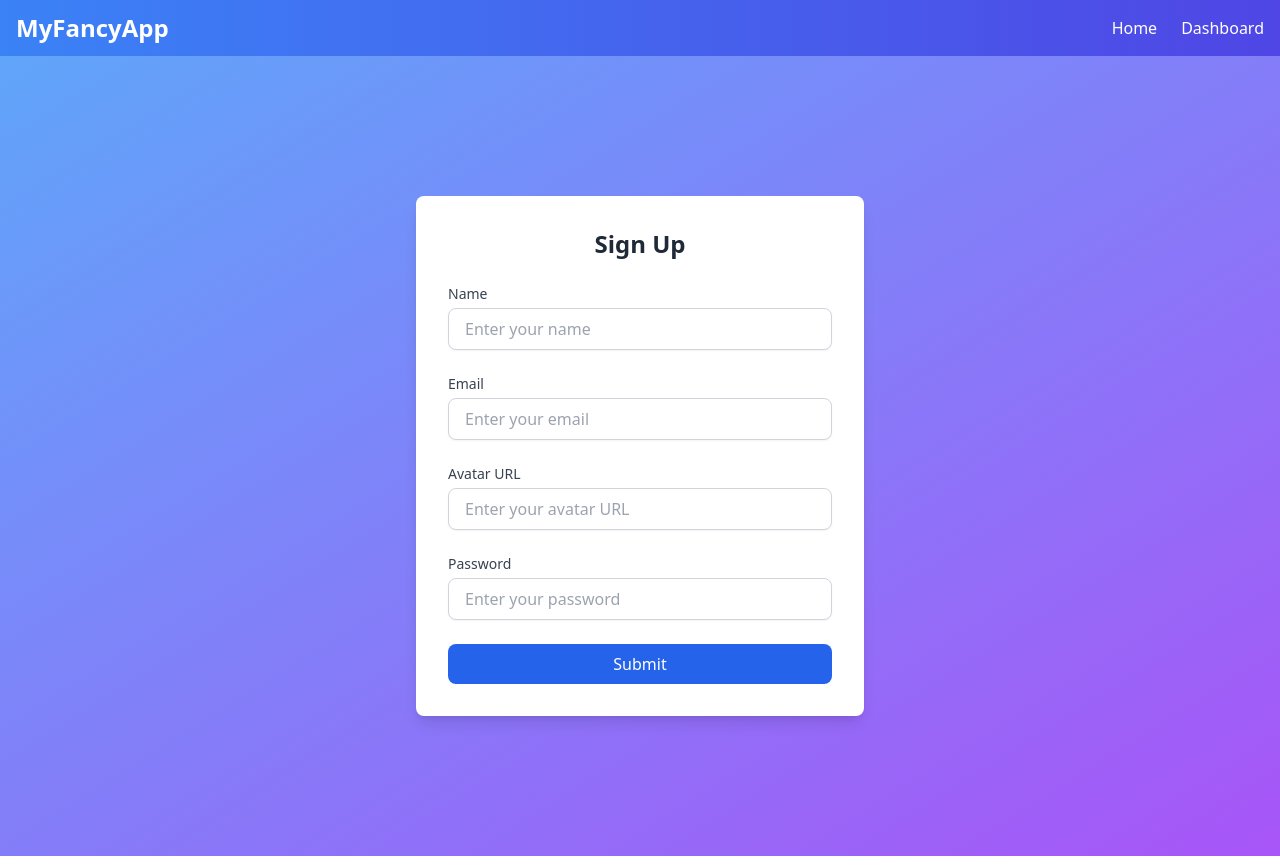
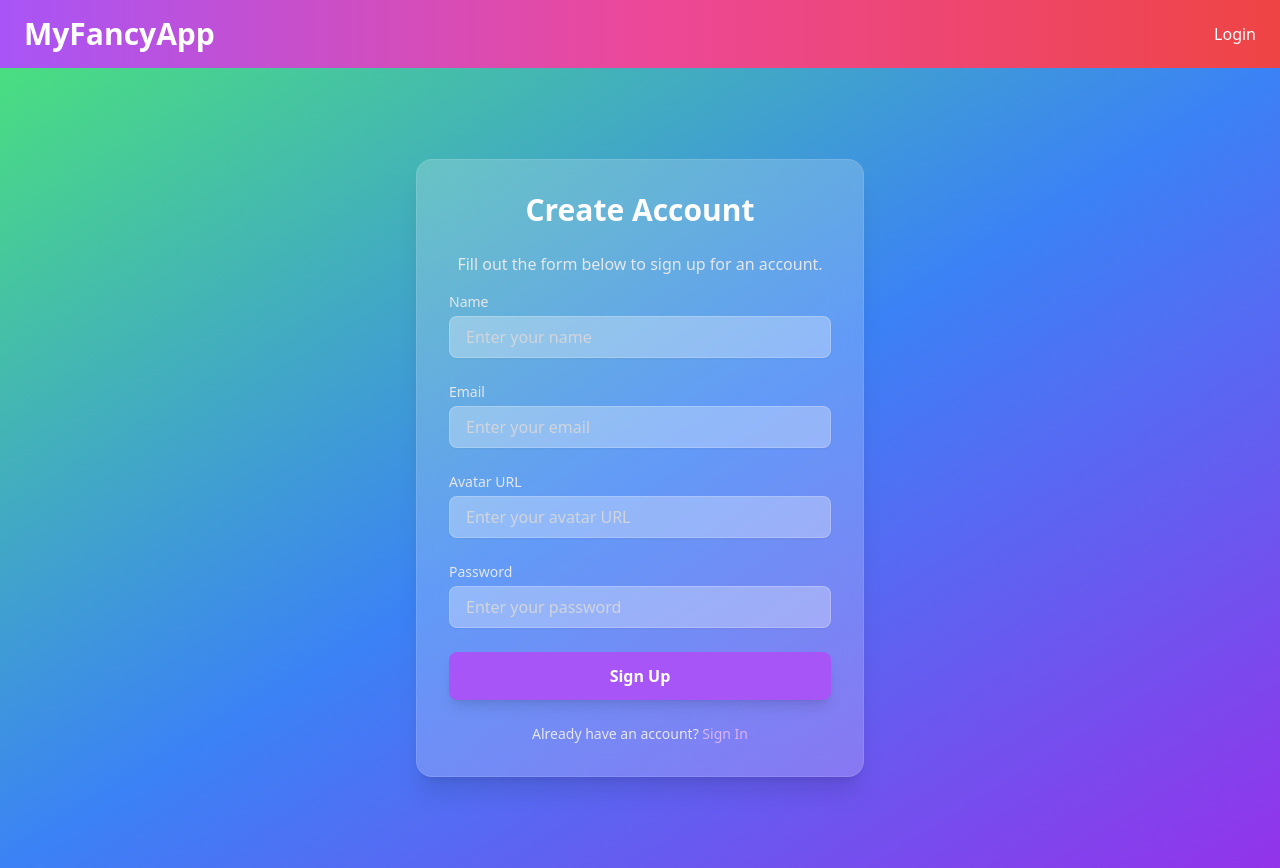
Before and after one commit to MIRJAKARIYA/Pomodoro-Timer-client, a Next.js app: page /sign-up in a window 1280 px wide. Built offline with nearby package versions, Linux system fonts and the light colour scheme.

Commit message:
area and bar charts added for data visualization

```diff
--- a/app/components/Navbar.jsx
+++ b/app/components/Navbar.jsx
@@ -1,16 +1,33 @@
 "use client";
+import { signOut } from "firebase/auth";
 import Link from "next/link";
+import { useRouter } from "next/navigation";
 import { useState } from "react";
+import { useDispatch, useSelector } from "react-redux";
+import { auth } from "../firebase/firebase.config";
+import { removeUser } from "../redux-toolkit/Slices/UserSlice";
 
 export default function Navbar() {
   const [isMenuOpen, setIsMenuOpen] = useState(false);
+  const {user} = useSelector((state)=> state?.userData)
+  const router = useRouter()
+  const dispatch = useDispatch()
 
+ const handleSignOut = () =>{
+  signOut(auth)
+  .then(()=>{
+    dispatch(removeUser({}))
+
+  })
+ }
   return (
-    <nav className="bg-gradient-to-r from-blue-500 to-indigo-600 text-white shadow-lg">
-      <div className="container mx-auto px-4 py-3 flex items-center justify-between">
+    <nav className="bg-gradient-to-r from-purple-500 via-pink-500 to-red-500 text-white shadow-lg">
+      <div className="container mx-auto px-6 py-4 flex items-center justify-between">
         {/* Logo */}
-        <div className="text-2xl font-bold">
-          <Link href="/">MyFancyApp</Link>
+        <div className="text-3xl font-bold">
+            <span className="cursor-pointer hover:text-gray-300 transition duration-300">
+              MyFancyApp
+            </span>
         </div>
 
         {/* Hamburger Menu for Small Screens */}
@@ -19,7 +36,7 @@ export default function Navbar() {
           onClick={() => setIsMenuOpen(!isMenuOpen)}
         >
           <svg
-            className="h-6 w-6"
+            className="h-7 w-7"
             xmlns="http://www.w3.org/2000/svg"
             fill="none"
             viewBox="0 0 24 24"
@@ -43,26 +60,74 @@ export default function Navbar() {
           </svg>
         </button>
 
-        {/* Links */}
-        <div
-          className={`md:flex items-center space-x-6 ${
-            isMenuOpen ? "block" : "hidden"
-          } md:block`}
+        {/* Links for Desktop */}
+        <div className="hidden md:flex items-center space-x-6">
+          {!user?.email ? (
+            <Link
+              href="/sign-in"
+              className="hover:text-gray-200 transition duration-300 font-medium"
             >
+              Login
+            </Link>
+          ) : (
+            <>
               <Link
                 href="/"
-            className="hover:text-gray-200 transition duration-300"
+                className="hover:text-gray-200 transition duration-300 font-medium"
               >
                 Home
               </Link>
               <Link
                 href="/dashboard"
-            className="hover:text-gray-200 transition duration-300"
+                className="hover:text-gray-200 transition duration-300 font-medium"
               >
                 Dashboard
               </Link>
+              <button
+                onClick={handleSignOut} // Replace with actual logout logic
+                className="bg-white text-purple-600 hover:bg-gray-200 font-medium px-4 py-2 rounded-lg shadow-md transition duration-300"
+              >
+                Logout
+              </button>
+            </>
+          )}
         </div>
       </div>
+
+      {/* Dropdown for Mobile */}
+      {isMenuOpen && (
+        <div className="md:hidden bg-purple-600 text-white space-y-4 py-4 px-6">
+          {!user?.email ? (
+            <Link
+              href="/sign-in"
+              className="block hover:text-gray-300 transition duration-300"
+            >
+              Login
+            </Link>
+          ) : (
+            <>
+              <Link
+                href="/"
+                className="block hover:text-gray-300 transition duration-300"
+              >
+                Home
+              </Link>
+              <Link
+                href="/dashboard"
+                className="block hover:text-gray-300 transition duration-300"
+              >
+                Dashboard
+              </Link>
+              <button
+                onClick={handleSignOut} // Replace with actual logout logic
+                className="w-full text-left bg-white text-purple-600 hover:bg-gray-200 font-medium px-4 py-2 rounded-lg shadow-md transition duration-300"
+              >
+                Logout
+              </button>
+            </>
+          )}
+        </div>
+      )}
     </nav>
   );
 }
--- a/app/page.js
+++ b/app/page.js
@@ -17,7 +17,7 @@ export default function Home() {
   return (
     <>
     {/* 25 minutes 1500 seconds */}
-    <Timer timeSpan={10} timerType="focus-session"/>
+    <Timer timeSpan={1500} timerType="focus-session"/>
     </>
   );
 }
--- a/app/redux-toolkit/Slices/UserSlice.js
+++ b/app/redux-toolkit/Slices/UserSlice.js
@@ -21,7 +21,7 @@ const Slice = createSlice({
       // localStorage.setItem("loggedInUser", empData);
     },
     removeUser: (state, action) => {
-      state.user = {};
+      state.user =action.payload;
       localStorage.removeItem("loggedInUser");
     },
   },
--- a/app/sign-in/page.js
+++ b/app/sign-in/page.js
@@ -1,4 +1,3 @@
-// pages/login.js
 "use client";
 import { useState } from "react";
 import Head from "next/head";
@@ -8,6 +7,8 @@ import { useDispatch } from "react-redux";
 import { addUser } from "@/app/redux-toolkit/Slices/UserSlice";
 import { useRouter } from "next/navigation";
 import useAxiosPublic from "../hooks/useAxiosPublic";
+import Link from "next/link";
+
 export default function Login() {
   const dispatch = useDispatch();
   const router = useRouter();
@@ -45,37 +46,43 @@ export default function Login() {
       setSuccessMessage("");
     } else {
       setErrors({});
-      // Simulate login logic (e.g., API call)
-      signInWithEmailAndPassword(auth, email.value, password.value).then(
-        (currentUser) => {
-
-          axiosPublic.get(`/api/users/${currentUser?.user?.email}`)
-          .then((res)=>{
-            dispatch(addUser(res?.data?.data));
-            localStorage.setItem("loggedInUser",JSON.stringify(res?.data?.data))
-            router.push("/")
-          });
-        }
-      );
-      setSuccessMessage("Login successful!");
+      signInWithEmailAndPassword(auth, formData.email, formData.password)
+        .then((currentUser) => {
+          axiosPublic
+            .get(`/api/users/${currentUser?.user?.email}`)
+            .then((res) => {
+              dispatch(addUser(res?.data?.data));
+              localStorage.setItem(
+                "loggedInUser",
+                JSON.stringify(res?.data?.data)
+              );
+              router.push("/");
+            });
+        })
+        .catch((error) => {
+          setErrors({ email: "Invalid login credentials." });
+        });
     }
   };
 
   return (
-    <div className="bg-gradient-to-br from-green-400 to-teal-500 min-h-screen flex items-center justify-center">
+    <div className="min-h-screen bg-gradient-to-br from-green-400 via-blue-500 to-purple-600 flex items-center justify-center">
       <Head>
         <title>Login</title>
       </Head>
-      <div className="bg-white shadow-lg rounded-lg p-8 w-full max-w-md">
-        <h2 className="text-2xl font-bold text-gray-800 text-center mb-6">
-          Login
+      <div className="bg-white/20 backdrop-blur-lg shadow-xl rounded-2xl p-8 w-full max-w-md border border-white/10">
+        <h2 className="text-3xl font-extrabold text-white text-center mb-6">
+          Welcome Back
         </h2>
+        <p className="text-center text-gray-200 mb-4">
+          Log in to your account to continue.
+        </p>
         <form onSubmit={handleSubmit} className="space-y-6">
           {/* Email Field */}
           <div>
             <label
               htmlFor="email"
-              className="block text-sm font-medium text-gray-700"
+              className="block text-sm font-medium text-gray-200"
             >
               Email
             </label>
@@ -85,11 +92,11 @@ export default function Login() {
               name="email"
               value={formData.email}
               onChange={handleChange}
-              className="mt-1 w-full px-4 py-2 border border-gray-300 rounded-lg shadow-sm focus:outline-none focus:ring-2 focus:ring-green-500 focus:border-green-500"
+              className="mt-1 w-full px-4 py-2 bg-white/30 border border-white/20 rounded-lg shadow-sm text-gray-100 placeholder-gray-300 focus:outline-none focus:ring-2 focus:ring-purple-400 focus:border-purple-400"
               placeholder="Enter your email"
             />
             {errors.email && (
-              <p className="text-red-500 text-sm mt-1">{errors.email}</p>
+              <p className="text-red-400 text-sm mt-1">{errors.email}</p>
             )}
           </div>
 
@@ -97,7 +104,7 @@ export default function Login() {
           <div>
             <label
               htmlFor="password"
-              className="block text-sm font-medium text-gray-700"
+              className="block text-sm font-medium text-gray-200"
             >
               Password
             </label>
@@ -107,18 +114,18 @@ export default function Login() {
               name="password"
               value={formData.password}
               onChange={handleChange}
-              className="mt-1 w-full px-4 py-2 border border-gray-300 rounded-lg shadow-sm focus:outline-none focus:ring-2 focus:ring-green-500 focus:border-green-500"
+              className="mt-1 w-full px-4 py-2 bg-white/30 border border-white/20 rounded-lg shadow-sm text-gray-100 placeholder-gray-300 focus:outline-none focus:ring-2 focus:ring-purple-400 focus:border-purple-400"
               placeholder="Enter your password"
             />
             {errors.password && (
-              <p className="text-red-500 text-sm mt-1">{errors.password}</p>
+              <p className="text-red-400 text-sm mt-1">{errors.password}</p>
             )}
           </div>
 
           {/* Submit Button */}
           <button
             type="submit"
-            className="w-full py-2 px-4 bg-green-600 text-white rounded-lg font-medium hover:bg-green-700 focus:outline-none focus:ring-2 focus:ring-green-500"
+            className="w-full py-3 px-4 bg-purple-500 hover:bg-purple-600 text-white rounded-lg font-semibold shadow-lg transition duration-300 transform hover:scale-105 focus:outline-none focus:ring-2 focus:ring-purple-400"
           >
             Login
           </button>
@@ -126,8 +133,21 @@ export default function Login() {
 
         {/* Success Message */}
         {successMessage && (
-          <p className="text-green-500 text-center mt-4">{successMessage}</p>
+          <p className="text-green-300 text-center mt-4">{successMessage}</p>
         )}
+
+        {/* Sign Up Link */}
+        <div className="mt-6 text-center">
+          <p className="text-gray-200 text-sm">
+            Don&apos;t have an account?{" "}
+            <Link
+              href="/sign-up"
+              className="text-purple-300 font-medium hover:underline"
+            >
+              Sign Up
+            </Link>
+          </p>
+        </div>
       </div>
     </div>
   );
--- a/app/sign-up/page.js
+++ b/app/sign-up/page.js
@@ -1,13 +1,14 @@
 "use client";
 import { useState } from "react";
-import { createUserWithEmailAndPassword,updateProfile,signOut } from "firebase/auth";
+import { createUserWithEmailAndPassword, updateProfile, signOut } from "firebase/auth";
 import { auth } from "../firebase/firebase.config";
-import { useRouter } from 'next/navigation';
+import { useRouter } from "next/navigation";
 import useAxiosPublic from "../hooks/useAxiosPublic";
+import Link from "next/link";
 
 const SignUpPage = () => {
   const router = useRouter();
-  const axiosPublic = useAxiosPublic()
+  const axiosPublic = useAxiosPublic();
   const [formData, setFormData] = useState({
     name: "",
     email: "",
@@ -18,12 +19,10 @@ const SignUpPage = () => {
   const [errors, setErrors] = useState({});
   const [successMessage, setSuccessMessage] = useState("");
 
-
   const handleChange = (e) => {
     const { name, value } = e.target;
     setFormData({ ...formData, [name]: value });
   };
-
 
   const validate = () => {
     const errors = {};
@@ -36,8 +35,7 @@ const SignUpPage = () => {
       formData.avatar &&
       !/^https?:\/\/.+\.(jpg|jpeg|png|gif)$/.test(formData.avatar)
     )
-      errors.avatar =
-        "Avatar URL must be a valid image URL (jpg, jpeg, png, gif).";
+      errors.avatar = "Avatar URL must be a valid image URL (jpg, jpeg, png, gif).";
     return errors;
   };
 
@@ -49,53 +47,44 @@ const SignUpPage = () => {
       setSuccessMessage("");
     } else {
       setErrors({});
-
       createUserWithEmailAndPassword(auth, formData.email, formData.password)
         .then((userCredential) => {
-
           const user = userCredential.user;
-
-          console.log(formData.name,formData.avatar)
           updateProfile(user, {
-            displayName: formData.name, photoURL: formData.avatar
-          }).then(async() => {
-            //call api from here to store user data
-            axiosPublic.post("/api/users",{
-              name:formData.name,
-              email:formData.email,
-              avatar_url:formData.avatar
-            })
-            signOut(auth).then(()=>{
-              router.push("/sign-in")
-            })
-
-          })
-
+            displayName: formData.name,
+            photoURL: formData.avatar,
+          }).then(async () => {
+            await axiosPublic.post("/api/users", {
+              name: formData.name,
+              email: formData.email,
+              avatar_url: formData.avatar,
+            });
+            signOut(auth).then(() => {
+              router.push("/sign-in");
+            });
+          });
         })
         .catch((error) => {
-          const errorCode = error.code;
-          const errorMessage = error.message;
-          console.log(errorMessage)
-          // ..
+          console.error(error.message);
         });
-
       setSuccessMessage("Signup successful!");
       setFormData({ name: "", email: "", avatar: "", password: "" });
     }
   };
 
   return (
-    <div className="bg-gradient-to-br from-blue-400 to-purple-500 min-h-screen flex items-center justify-center">
-      <div className="bg-white shadow-lg rounded-lg p-8 w-full max-w-md">
-        <h2 className="text-2xl font-bold text-gray-800 text-center mb-6">
-          Sign Up
+    <div className="min-h-screen bg-gradient-to-br from-green-400 via-blue-500 to-purple-600 flex items-center justify-center">
+      <div className="bg-white/20 backdrop-blur-lg shadow-xl rounded-2xl p-8 w-full max-w-md border border-white/10">
+        <h2 className="text-3xl font-extrabold text-white text-center mb-6">
+          Create Account
         </h2>
+        <p className="text-center text-gray-200 mb-4">
+          Fill out the form below to sign up for an account.
+        </p>
         <form onSubmit={handleSubmit} className="space-y-6">
+          {/* Name Field */}
           <div>
-            <label
-              htmlFor="name"
-              className="block text-sm font-medium text-gray-700"
-            >
+            <label htmlFor="name" className="block text-sm font-medium text-gray-200">
               Name
             </label>
             <input
@@ -104,19 +93,15 @@ const SignUpPage = () => {
               name="name"
               value={formData.name}
               onChange={handleChange}
-              className="mt-1 w-full px-4 py-2 border border-gray-300 rounded-lg shadow-sm focus:outline-none focus:ring-2 focus:ring-blue-500 focus:border-blue-500"
+              className="mt-1 w-full px-4 py-2 bg-white/30 border border-white/20 rounded-lg shadow-sm text-gray-100 placeholder-gray-300 focus:outline-none focus:ring-2 focus:ring-purple-400 focus:border-purple-400"
               placeholder="Enter your name"
             />
-            {errors.name && (
-              <p className="text-red-500 text-sm mt-1">{errors.name}</p>
-            )}
+            {errors.name && <p className="text-red-400 text-sm mt-1">{errors.name}</p>}
           </div>
 
+          {/* Email Field */}
           <div>
-            <label
-              htmlFor="email"
-              className="block text-sm font-medium text-gray-700"
-            >
+            <label htmlFor="email" className="block text-sm font-medium text-gray-200">
               Email
             </label>
             <input
@@ -125,18 +110,15 @@ const SignUpPage = () => {
               name="email"
               value={formData.email}
               onChange={handleChange}
-              className="mt-1 w-full px-4 py-2 border border-gray-300 rounded-lg shadow-sm focus:outline-none focus:ring-2 focus:ring-blue-500 focus:border-blue-500"
+              className="mt-1 w-full px-4 py-2 bg-white/30 border border-white/20 rounded-lg shadow-sm text-gray-100 placeholder-gray-300 focus:outline-none focus:ring-2 focus:ring-purple-400 focus:border-purple-400"
               placeholder="Enter your email"
             />
-            {errors.email && (
-              <p className="text-red-500 text-sm mt-1">{errors.email}</p>
-            )}
+            {errors.email && <p className="text-red-400 text-sm mt-1">{errors.email}</p>}
           </div>
+
+          {/* Avatar URL Field */}
           <div>
-            <label
-              htmlFor="avatar"
-              className="block text-sm font-medium text-gray-700"
-            >
+            <label htmlFor="avatar" className="block text-sm font-medium text-gray-200">
               Avatar URL
             </label>
             <input
@@ -145,19 +127,15 @@ const SignUpPage = () => {
               name="avatar"
               value={formData.avatar}
               onChange={handleChange}
-              className="mt-1 w-full px-4 py-2 border border-gray-300 rounded-lg shadow-sm focus:outline-none focus:ring-2 focus:ring-blue-500 focus:border-blue-500"
+              className="mt-1 w-full px-4 py-2 bg-white/30 border border-white/20 rounded-lg shadow-sm text-gray-100 placeholder-gray-300 focus:outline-none focus:ring-2 focus:ring-purple-400 focus:border-purple-400"
               placeholder="Enter your avatar URL"
             />
-            {errors.avatar && (
-              <p className="text-red-500 text-sm mt-1">{errors.avatar}</p>
-            )}
+            {errors.avatar && <p className="text-red-400 text-sm mt-1">{errors.avatar}</p>}
           </div>
 
+          {/* Password Field */}
           <div>
-            <label
-              htmlFor="password"
-              className="block text-sm font-medium text-gray-700"
-            >
+            <label htmlFor="password" className="block text-sm font-medium text-gray-200">
               Password
             </label>
             <input
@@ -166,26 +144,38 @@ const SignUpPage = () => {
               name="password"
               value={formData.password}
               onChange={handleChange}
-              className="mt-1 w-full px-4 py-2 border border-gray-300 rounded-lg shadow-sm focus:outline-none focus:ring-2 focus:ring-blue-500 focus:border-blue-500"
+              className="mt-1 w-full px-4 py-2 bg-white/30 border border-white/20 rounded-lg shadow-sm text-gray-100 placeholder-gray-300 focus:outline-none focus:ring-2 focus:ring-purple-400 focus:border-purple-400"
               placeholder="Enter your password"
             />
-            {errors.password && (
-              <p className="text-red-500 text-sm mt-1">{errors.password}</p>
-            )}
+            {errors.password && <p className="text-red-400 text-sm mt-1">{errors.password}</p>}
           </div>
 
-
+          {/* Submit Button */}
           <button
             type="submit"
-            className="w-full py-2 px-4 bg-blue-600 text-white rounded-lg font-medium hover:bg-blue-700 focus:outline-none focus:ring-2 focus:ring-blue-500"
+            className="w-full py-3 px-4 bg-purple-500 hover:bg-purple-600 text-white rounded-lg font-semibold shadow-lg transition duration-300 transform hover:scale-105 focus:outline-none focus:ring-2 focus:ring-purple-400"
           >
-            Submit
+            Sign Up
           </button>
         </form>
 
+        {/* Success Message */}
         {successMessage && (
-          <p className="text-green-500 text-center mt-4">{successMessage}</p>
+          <p className="text-green-300 text-center mt-4">{successMessage}</p>
         )}
+
+        {/* Sign In Link */}
+        <div className="mt-6 text-center">
+          <p className="text-gray-200 text-sm">
+            Already have an account?{" "}
+            <Link
+              href="/sign-in"
+              className="text-purple-300 font-medium hover:underline"
+            >
+              Sign In
+            </Link>
+          </p>
+        </div>
       </div>
     </div>
   );
--- a/package.json
+++ b/package.json
@@ -16,7 +16,8 @@
     "react": "^19.0.0",
     "react-dom": "^19.0.0",
     "react-redux": "^9.2.0",
-    "react-timer-hook": "^3.0.8"
+    "react-timer-hook": "^3.0.8",
+    "recharts": "^2.15.0"
   },
   "devDependencies": {
     "postcss": "^8",
```
Also changed, not shown: app/components/ShowAreaChart.jsx (added, +36 -0 lines), app/components/ShowBarChart.jsx (added, +29 -0 lines), app/dashboard/page.js (+53 -6 lines), 1 other file (tests, documents, lock files or other folders). Lines whose indentation alone changed are shown as unchanged.
